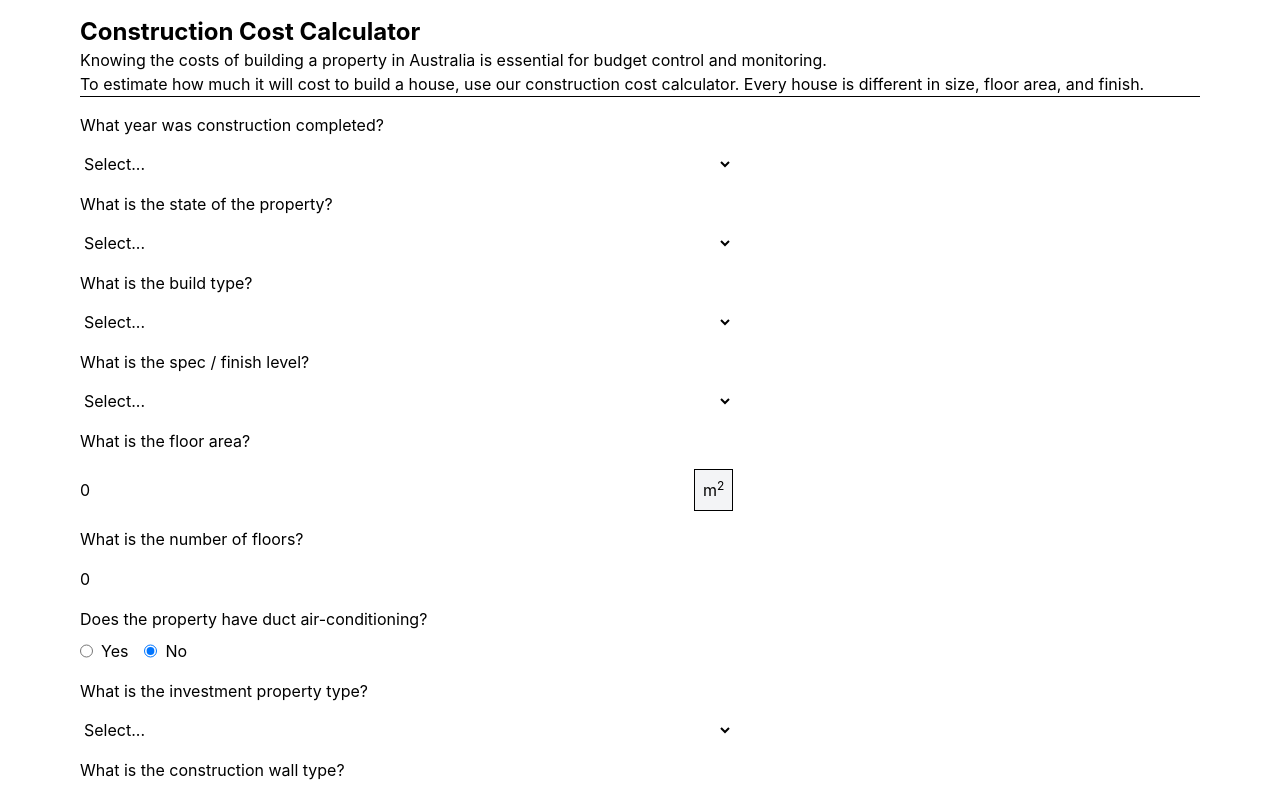
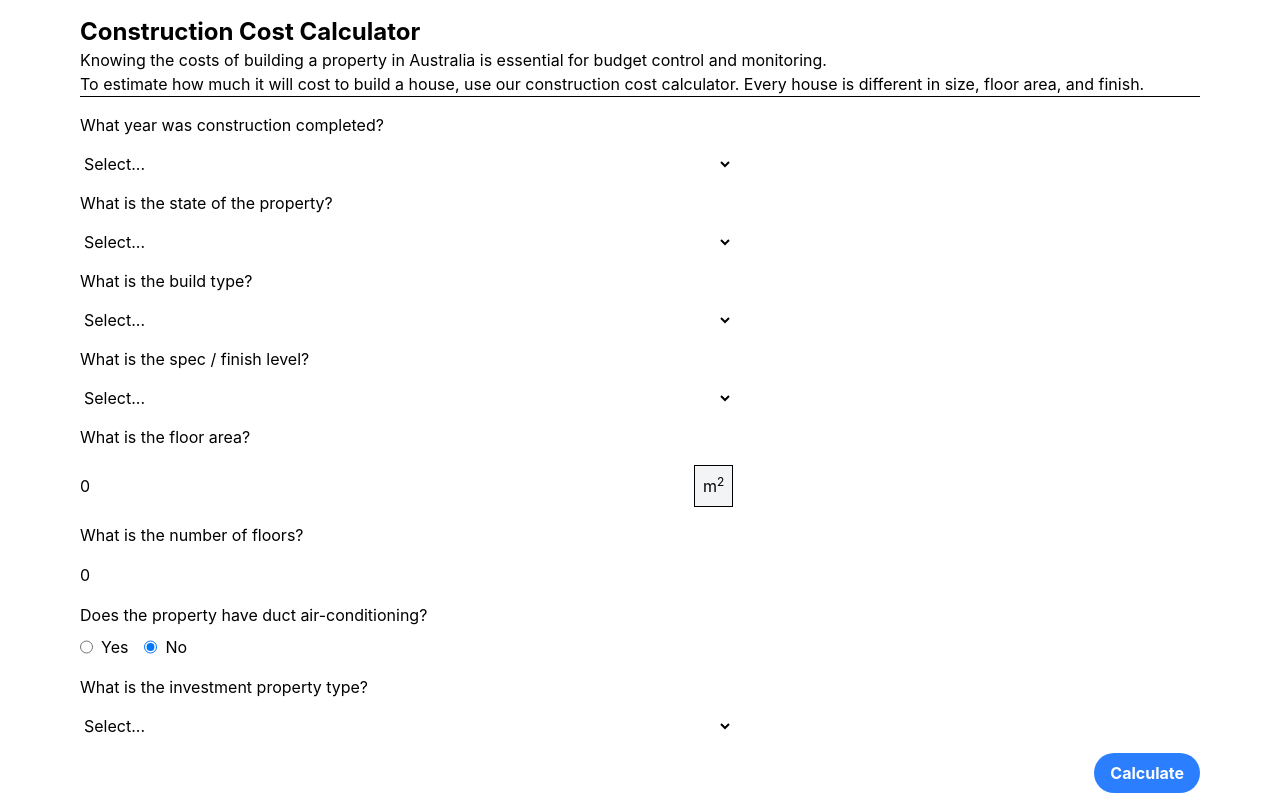
Before and after one commit to Hyacinthum-Polypus/duotax-widget, a React (Vite) app: page / in a window 1280 px wide. Shown: the top 800 px of the page. Built offline with nearby package versions, Linux system fonts and the light colour scheme.

Commit message:
make form a flexbox

```diff
--- a/src/components/ConstructionCalculator.jsx
+++ b/src/components/ConstructionCalculator.jsx
@@ -30,7 +30,7 @@ export default function ConstructionCalculator() {
 
     return (
         <div className="mx-20">
-            <div className="mt-4">
+            <div className="flex flex-col  mt-4">
                 <h1 className="text-2xl font-bold">Construction Cost Calculator</h1>
                 <div className="border-b-1">
                     <p>Knowing the costs of building a property in Australia is essential for budget control and monitoring.</p>
@@ -137,6 +137,8 @@ export default function ConstructionCalculator() {
                     ))}
                 </select>
 
+                {(selectedInvestmentPropertyType == "House" || selectedInvestmentPropertyType == "Granny Flat" || selectedInvestmentPropertyType == "Townhouse") &&
+                    <>
                         <label htmlFOr="cc-wallType" className="block mt-4"><span>What is the construction wall type?</span></label>
                         <select className="form-control mt-4" style={{width: "58.33%"}}
                                 name="cc-wallType"
@@ -151,7 +153,18 @@ export default function ConstructionCalculator() {
                                 <option key={i} value={i}>{i}</option>
                             ))}
                         </select>
+                    </>
+                }
 
+                {(selectedInvestmentPropertyType == "House" || selectedInvestmentPropertyType == "Granny Flat" || selectedInvestmentPropertyType == "Townhouse" || selectedInvestmentPropertyType == "Apartment") &&
+                    <>
+                        <label htmlFOr="cc-numberOfBedrooms" className="block mt-4"><span>How many bedrooms?</span></label>
+                        <input type="number" className="mt-4" style={{width: "58.33%"}} name="cc-numberOfBedrooms" id="cc-numberOfBedrooms" value={numberOfBedrooms} onChange={e => setNumberOfBedrooms(e.target.value)} required />
+                    </>
+                }
+
+                {!!selectedBuildType && selectedInvestmentPropertyType != "Granny Flat" &&
+                    <>
                         <div className="mt-4">
                             <span className="block">Does the property have a basement?</span>
                             <div className="flex gap-4 mt-2">
@@ -165,6 +178,10 @@ export default function ConstructionCalculator() {
                                 </label>
                             </div>
                         </div>
+                    </>
+                }
+                {(selectedInvestmentPropertyType == "Office" || selectedInvestmentPropertyType == "Warehouse") &&
+                    <>
                         <div className="mt-4">
                             <span className="block">Does the property have a mezziane?</span>
                             <div className="flex gap-4 mt-2">
@@ -178,6 +195,10 @@ export default function ConstructionCalculator() {
                                 </label>
                             </div>
                         </div>
+                    </>
+                }
+                {(selectedInvestmentPropertyType == "Office" || selectedInvestmentPropertyType == "House" || selectedInvestmentPropertyType == "Apartment") &&
+                    <>
                         <div className="mt-4">
                             <span className="block">Does the property have an elevator?</span>
                             <div className="flex gap-4 mt-2">
@@ -191,6 +212,10 @@ export default function ConstructionCalculator() {
                                 </label>
                             </div>
                         </div>
+                    </>
+                }
+
+                <button class="ml-auto mt-4 bg-blue-500 hover:bg-blue-700 text-white font-bold py-2 px-4 rounded-full">Calculate</button>
             </div>
         </div>
     )
```
Lines whose indentation alone changed are shown as unchanged.
